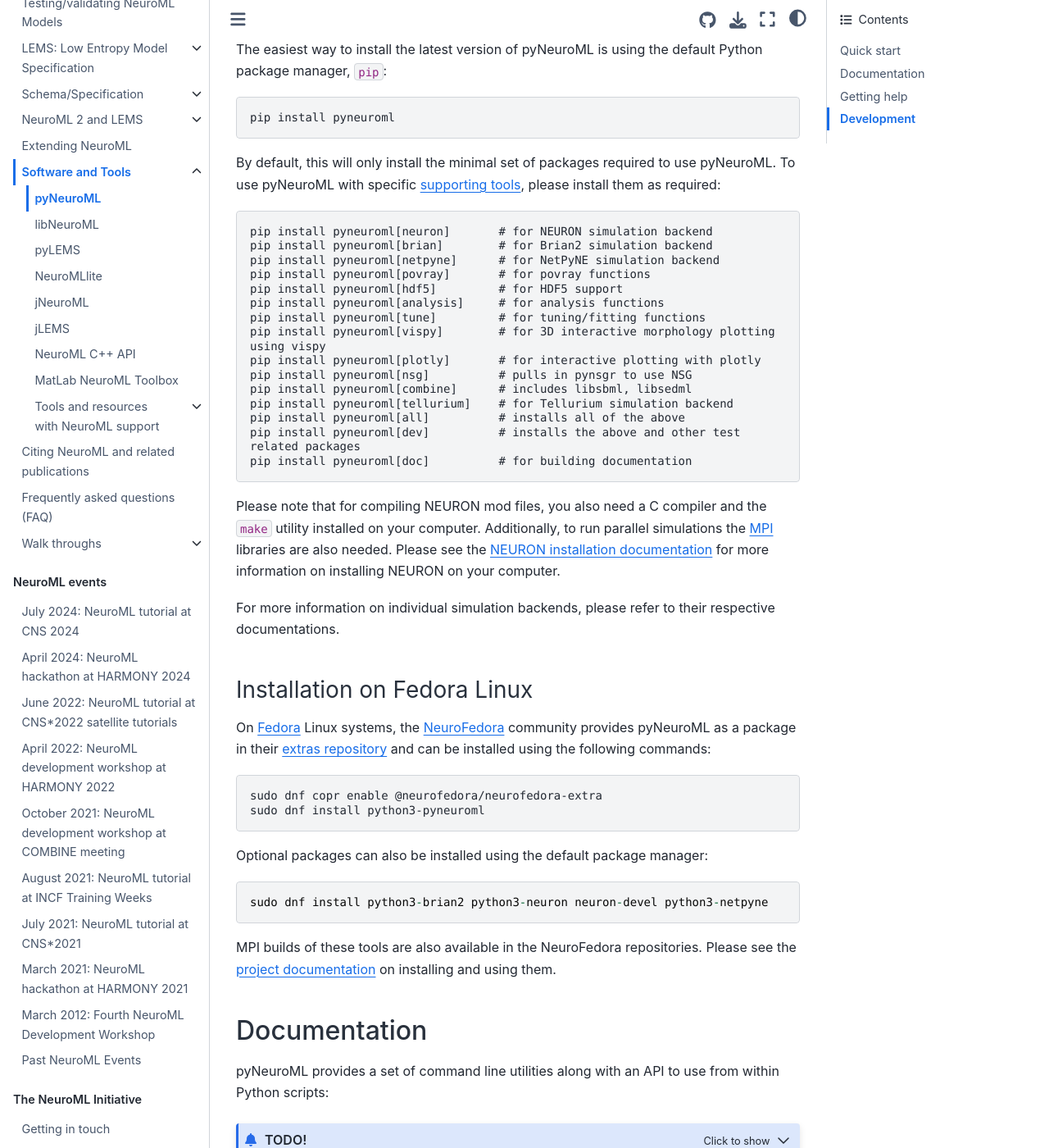
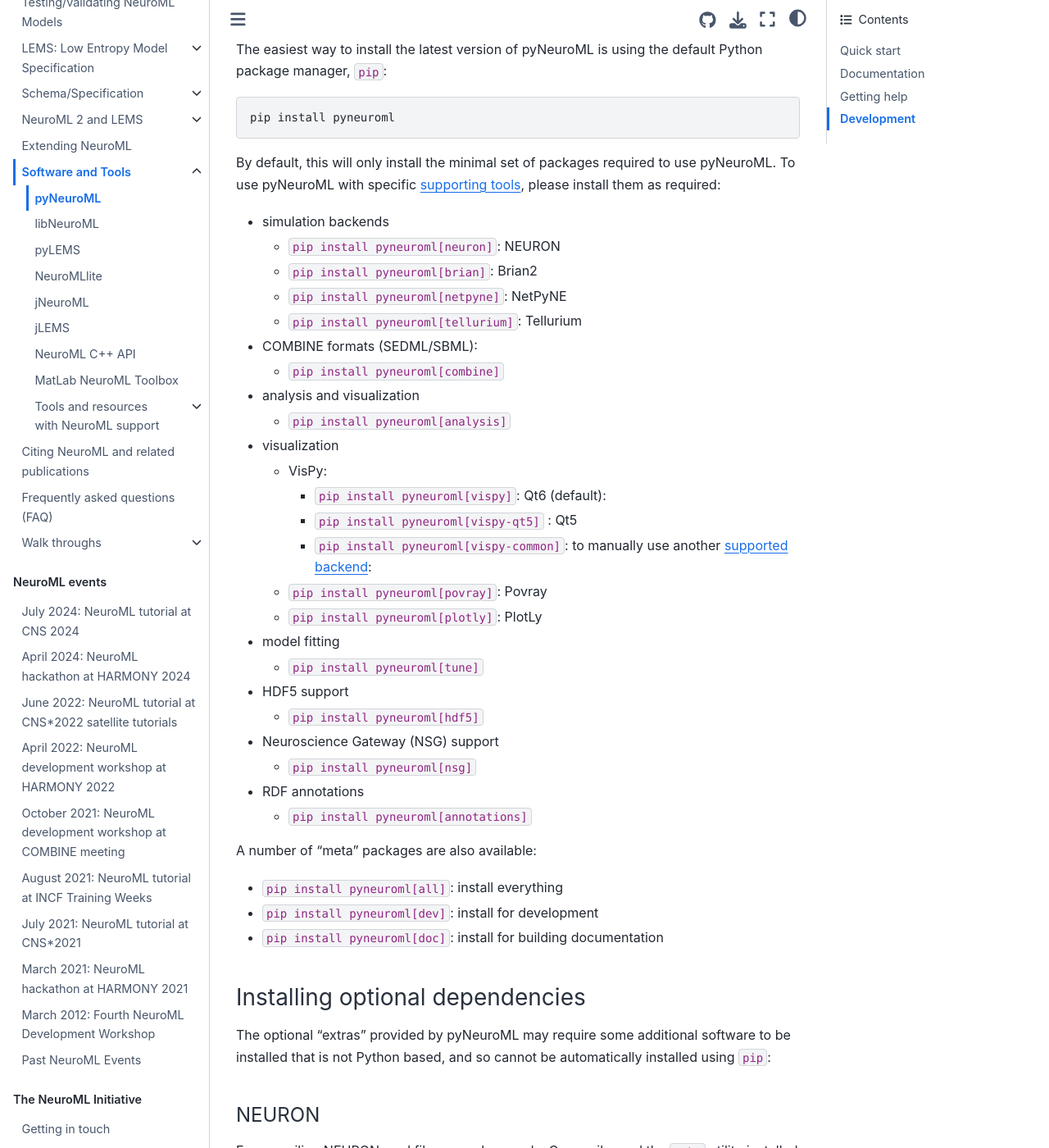
Before and after one commit to NeuroML/Documentation, a Jupyter Book: the page built from source/Userdocs/Software/pyNeuroML.md, in a window 1280 px wide and 1400 px high, scrolled down 1678 px. Shown: the whole window at 82% size. Built offline with Jupyter Book 1.0.4 settings and Sphinx 7.4.7 and the Sphinx Book theme 1.1.4, drawn with Linux system fonts in a browser that asks for light colours; pages that are not in the unit, such as notebooks, are missing from menus; cross-references to code outside the pages are shown as plain code; some of the changed text lies outside the part shown.

Commit message:
feat: add page on "get neuroml", improve pyneuroml installation
This should be at the top level so users don't have to look for how to
install the software stack.

pyNeuroML is the one that should be sufficient for most people, so
improve that also.

````diff
--- a/source/Userdocs/Software/pyNeuroML.md
+++ b/source/Userdocs/Software/pyNeuroML.md
@@ -67,29 +67,80 @@
 By default, this will only install the minimal set of packages required to use pyNeuroML.
 To use pyNeuroML with specific {ref}`supporting tools <userdocs:supporting:apps>`, please install them as required:
 
-```{code-block} console
-pip install pyneuroml[neuron]       # for NEURON simulation backend
-pip install pyneuroml[brian]        # for Brian2 simulation backend
-pip install pyneuroml[netpyne]      # for NetPyNE simulation backend
-pip install pyneuroml[povray]       # for povray functions
-pip install pyneuroml[hdf5]         # for HDF5 support
-pip install pyneuroml[analysis]     # for analysis functions
-pip install pyneuroml[tune]         # for tuning/fitting functions
-pip install pyneuroml[vispy]        # for 3D interactive morphology plotting using vispy
-pip install pyneuroml[plotly]       # for interactive plotting with plotly
-pip install pyneuroml[nsg]          # pulls in pynsgr to use NSG
-pip install pyneuroml[combine]      # includes libsbml, libsedml
-pip install pyneuroml[tellurium]    # for Tellurium simulation backend
-pip install pyneuroml[all]          # installs all of the above
-pip install pyneuroml[dev]          # installs the above and other test related packages
-pip install pyneuroml[doc]          # for building documentation
-```
 
-Please note that for compiling NEURON mod files, you also need a C compiler and the `make` utility installed on your computer.
+- simulation backends
+
+  - {code}`pip install pyneuroml[neuron]`:       NEURON
+  - {code}`pip install pyneuroml[brian]`:        Brian2
+  - {code}`pip install pyneuroml[netpyne]`:      NetPyNE
+  - {code}`pip install pyneuroml[tellurium]`:    Tellurium
+
+- COMBINE formats (SEDML/SBML):
+
+  - {code}`pip install pyneuroml[combine]`
+
+- analysis and visualization
+
+  - {code}`pip install pyneuroml[analysis]`
+
+- visualization
+
+  - VisPy:
+
+    - {code}`pip install pyneuroml[vispy]`:        Qt6 (default):
+    - {code}`pip install pyneuroml[vispy-qt5]`  :   Qt5
+    - {code}`pip install pyneuroml[vispy-common]`: to manually use another [supported backend](https://vispy.org/installation):
+
+  - {code}`pip install pyneuroml[povray]`:         Povray
+  - {code}`pip install pyneuroml[plotly]`:       PlotLy
+
+- model fitting
+
+  - {code}`pip install pyneuroml[tune]`
+
+- HDF5 support
+
+  - {code}`pip install pyneuroml[hdf5]`
+
+- Neuroscience Gateway (NSG) support
+
+  - {code}`pip install pyneuroml[nsg]`
+
+- RDF annotations
+
+  - {code}`pip install pyneuroml[annotations]`
+
+A number of "meta" packages are also available:
+
+- {code}`pip install pyneuroml[all]`: install everything
+- {code}`pip install pyneuroml[dev]`: install for development
+- {code}`pip install pyneuroml[doc]`: install for building documentation
+
+(pyneuroml:optional)=
+### Installing optional dependencies
+
+The optional "extras" provided by pyNeuroML may require some additional software to be installed that is not Python based, and so cannot be automatically installed using {code}`pip`:
+
+
+#### NEURON
+
+For compiling NEURON mod files, you also need a C compiler and the `make` utility installed on your computer.
 Additionally, to run parallel simulations the [MPI](https://en.wikipedia.org/wiki/Message_Passing_Interface) libraries are also needed.
 Please see the [NEURON installation documentation](https://www.neuron.yale.edu/neuron/download) for more information on installing NEURON on your computer.
 
-For more information on individual simulation backends, please refer to their respective documentations.
+#### Povray
+
+Requires the installation of the [Povray](http://www.povray.org/) tool.
+
+#### Vispy
+
+Requires installation of a [back end](https://vispy.org/installation).
+The default is [Qt6](https://www.qt.io/), but one can also use Qt5, or a different back end.
+Vispy also makes use of GPUs via [OpenGL](https://en.wikipedia.org/wiki/OpenGL).
+So a recent GPU is recommended for larger scale models.
+
+
+For more information on individual simulation backends and extras, please refer to their respective documentations.
 
 (pyneuroml:install_fedora)=
 ### Installation on Fedora Linux
--- a/source/_toc.yml
+++ b/source/_toc.yml
@@ -6,6 +6,7 @@
     chapters:
     - file: Userdocs/MissionAndAims
     - file: Userdocs/Usage
+    - file: Userdocs/GetNeuroML
     - file: Userdocs/GettingStarted
       sections:
       - file: Userdocs/SingleNeuronExample
````
Also changed, not shown: source/Userdocs/GetNeuroML.md (added, +21 -0 lines).
